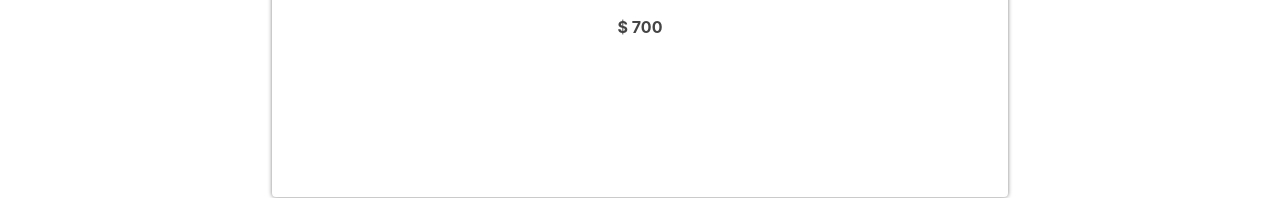
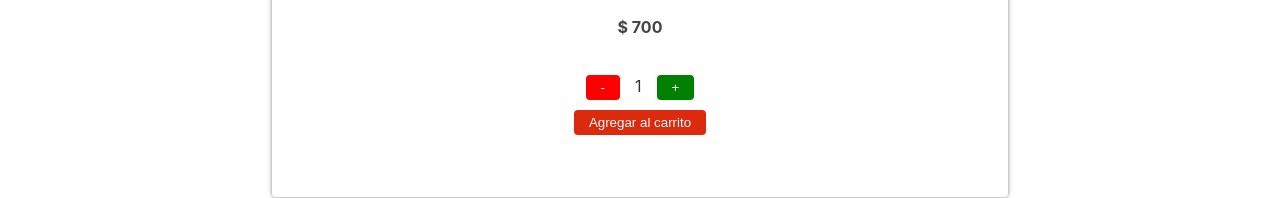
Before and after one commit to matiasgonzalez5859/CursoReact-Caba-aMG, a React (Create React App) app: page /detail/1 in a window 1280 px wide. Shown: the part 578-776 px from the top of the page. Built offline with nearby package versions, Linux system fonts and the light colour scheme.

Commit message:
trabajos del 16

```diff
--- a/src/ItemList/Item.jsx
+++ b/src/ItemList/Item.jsx
@@ -17,7 +17,7 @@ function Item({ title, imgurl, price, color, id }) {
       </div>
 
       <Link to={urlDetail}>
-        <MyButton onTouchButton={() => console.log("click")} color={color}>
+      <MyButton onTouchButton={() => console.log("click")} color={color}>
           Ver más
         </MyButton>
       </Link>
--- /dev/null
+++ b/src/componentes/ItemCount/ItemCount.jsx
@@ -0,0 +1,36 @@
+import React, { useState } from "react";
+import MyButton from "../MyButton/Mybutton";
+
+function ItemCount({ stock, onAddToCart }) {
+    const [count, setCount] = useState(1);
+
+    function handleAdd() {
+      if (count < stock) setCount(count + 1);
+    }
+
+    function handleSubstract() {
+      if (count > 1) setCount(count - 1);
+    }
+
+    return (
+      <div className="itemcount_container">
+        <div className="itemcount_control">
+          <MyButton colorBtn="red" onTouchButton={handleSubstract}>
+            -
+          </MyButton>
+          <span>{count}</span>
+          <MyButton colorBtn="green" onTouchButton={handleAdd}>
+            +
+          </MyButton>
+        </div>
+        <div className="itemcount_btns">
+          {/* 3. agregar un onClick con el evento recibido por Props */}
+          <MyButton onTouchButton={() => onAddToCart(count)}>
+            Agregar al carrito
+          </MyButton>
+        </div>
+      </div>
+    );
+  }
+
+  export default ItemCount;
--- a/src/componentes/ItemDetail/ItemDetail.jsx
+++ b/src/componentes/ItemDetail/ItemDetail.jsx
@@ -1,6 +1,11 @@
+import ItemCount from "../ItemCount/ItemCount";
 import "./itemdetail.css";
 
 function ItemDetail({ product }) {
+  function onAddToCart(count) {
+    alert(`Agregaste ${count} items al carrito!`);
+
+  }
   return (
     <div className="card-detail">
       <div className="card-detail_img">
@@ -11,7 +16,11 @@ function ItemDetail({ product }) {
         <p>{product.description}</p>
         <h4 className="priceTag">$ {product.price}</h4>
       </div>
-      {/* <ItemCount stock={product.stock}/> */}
+      <ItemCount
+        onAddToCart={onAddToCart}
+        stock={product.stock}
+      />
+
     </div>
   );
 }
--- a/src/componentes/ItemDetail/ItemDetailContainer.jsx
+++ b/src/componentes/ItemDetail/ItemDetailContainer.jsx
@@ -6,8 +6,7 @@ import { useParams } from "react-router-dom";
 
 function ItemDetailContainer() {
   const [product, setProduct] = useState([]);
-  /* const paramsUrl = useParams();
-  const id = paramsUrl.id; */
+
   const { idItem } = useParams();
   console.log(useParams());
 
--- a/src/componentes/MyButton/Mybutton.css
+++ b/src/componentes/MyButton/Mybutton.css
@@ -1,10 +1,15 @@
 .btn{
-    padding: 15px 55px;
-    color: rgb(237, 217, 217);
+  padding: 5px 15px;
+  color: white;
   max-width: 150px;
-    background-color: rgb(19, 20, 21);
+  background-color: rgb(220, 42, 15);
   border-radius:  4px;
   border: none;
   margin: 5px 15px;
   cursor: pointer;
+  transition: all ease-out 120ms;
 }
+
+.btn .animate{
+  padding-bottom: 15px
+}
--- a/src/componentes/MyButton/Mybutton.jsx
+++ b/src/componentes/MyButton/Mybutton.jsx
@@ -1,30 +1,17 @@
 import "./Mybutton.css";
-import React, { useState, useEffect } from "react";
-
-/* .................................................... */
-function getDataFromDatabase() {
-  console.log("%cdata from database", "color: lightblue");
-}
-/* .................................................... */
+import React, { useState } from "react";
 
 function MyButton(props) {
-  let [colorBtn, setColorBtn] = useState(props.color);
-
-  console.log("%cRender del componente", "color: pink");
-
-  useEffect(
-    () => {
-      console.log("Component mounting");
-    },
-  []);
+  let [colorBtn, setColorBtn] = useState(props.colorBtn);
 
   function handleClick() {
-    setColorBtn("grey");
+    setColorBtn("#555");
+
   }
 
   return (
     <button
-      onClick={handleClick}
+      onClick={props.onTouchButton}
       style={{ backgroundColor: colorBtn, marginBotton: "10px" }}
       className="btn"
     >
```
Lines whose indentation alone changed are shown as unchanged.
